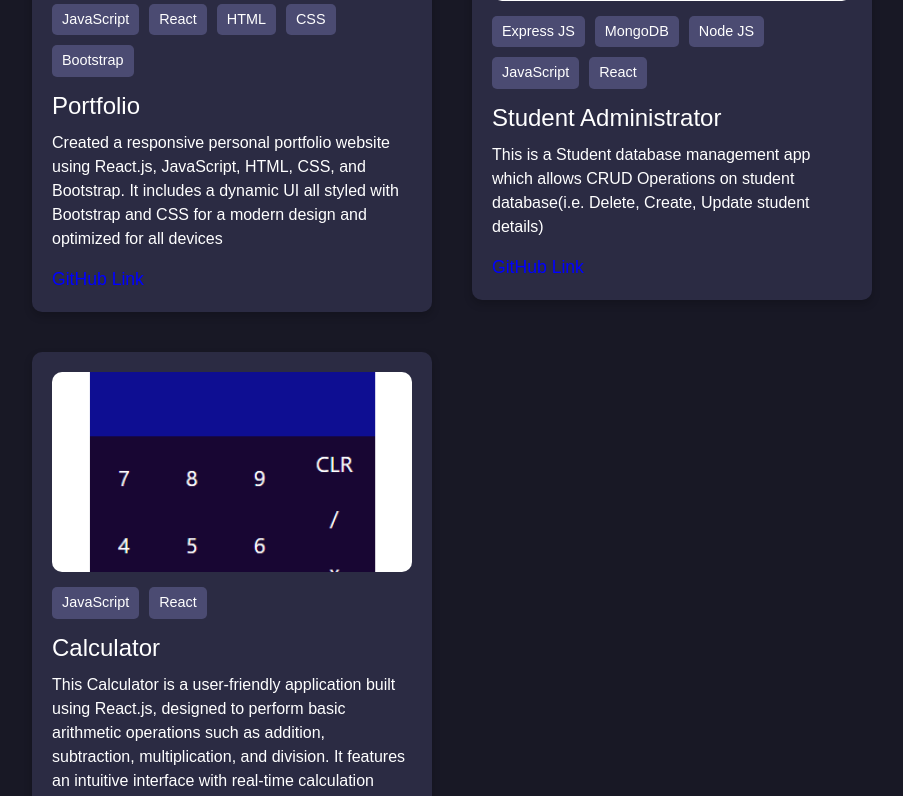
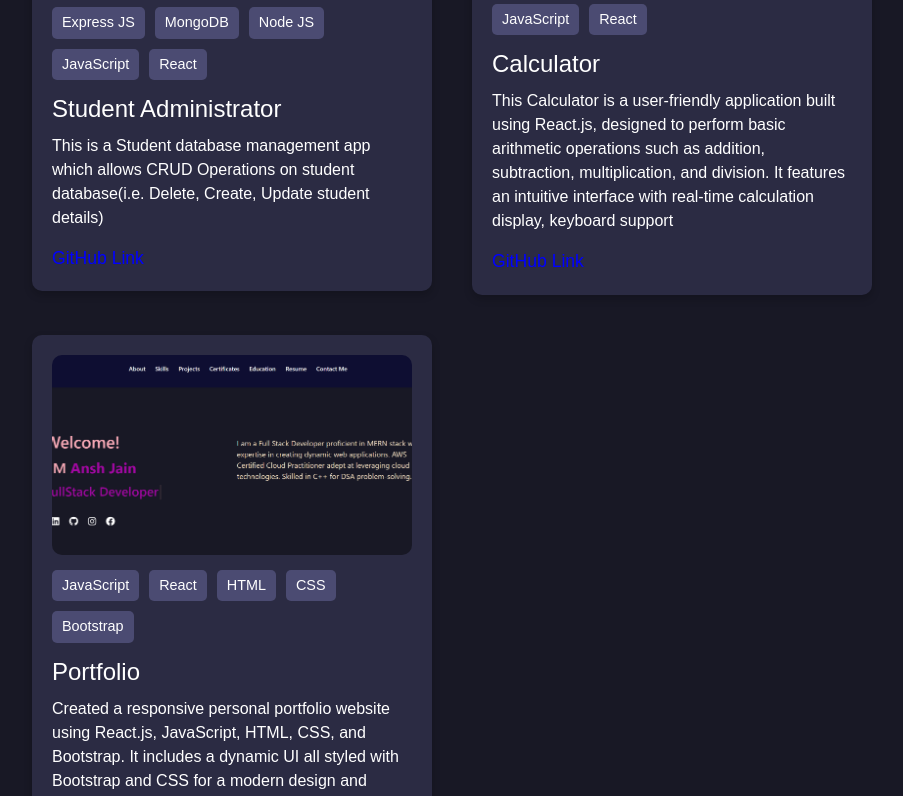
Before and after one commit to ansh87913/My-Portfolio, a React (Create React App) app: page /projects in a window 1280 px wide. Shown: the part 360-1156 px from the top of the page, without its empty margins (48-951 px from the left). Built offline with nearby package versions, Linux system fonts and the light colour scheme.

Commit message:
Update projectsData.js

```diff
--- a/src/components/Projects/projectsData.js
+++ b/src/components/Projects/projectsData.js
@@ -3,14 +3,6 @@ import P2 from "../../images/Project2.png";
 import P3 from "../../images/Project3.png";
 
 const projectsData = [
-  {
-    id: 1,
-    imageUrl: P3,
-    tags: ["JavaScript", "React", "HTML", "CSS", "Bootstrap"],
-    title: "Portfolio",
-    description: "Created a responsive personal portfolio website using React.js, JavaScript, HTML, CSS, and Bootstrap. It includes a dynamic UI all styled with Bootstrap and CSS for a modern design and optimized for all devices",
-    github: "https://github.com/ansh87913/My-Portfolio",
-  },
   {
     id: 2,
     imageUrl: P1,
@@ -26,6 +18,14 @@ const projectsData = [
     title: "Calculator",
     description: "This Calculator is a user-friendly application built using React.js, designed to perform basic arithmetic operations such as addition, subtraction, multiplication, and division. It features an intuitive interface with real-time calculation display, keyboard support",
     github: "https://github.com/ansh87913/React-Frontend-2",
+  },
+  {
+    id: 1,
+    imageUrl: P3,
+    tags: ["JavaScript", "React", "HTML", "CSS", "Bootstrap"],
+    title: "Portfolio",
+    description: "Created a responsive personal portfolio website using React.js, JavaScript, HTML, CSS, and Bootstrap. It includes a dynamic UI all styled with Bootstrap and CSS for a modern design and optimized for all devices",
+    github: "https://github.com/ansh87913/My-Portfolio",
   }
 ];
 
```
